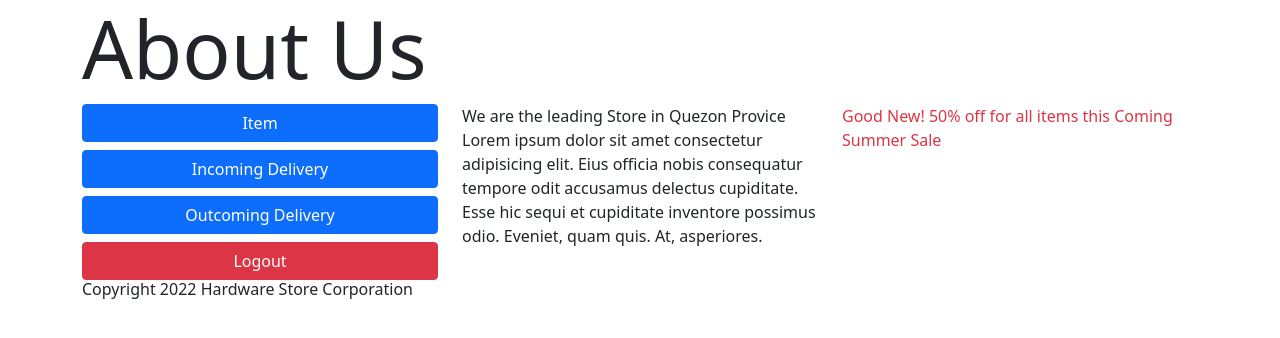
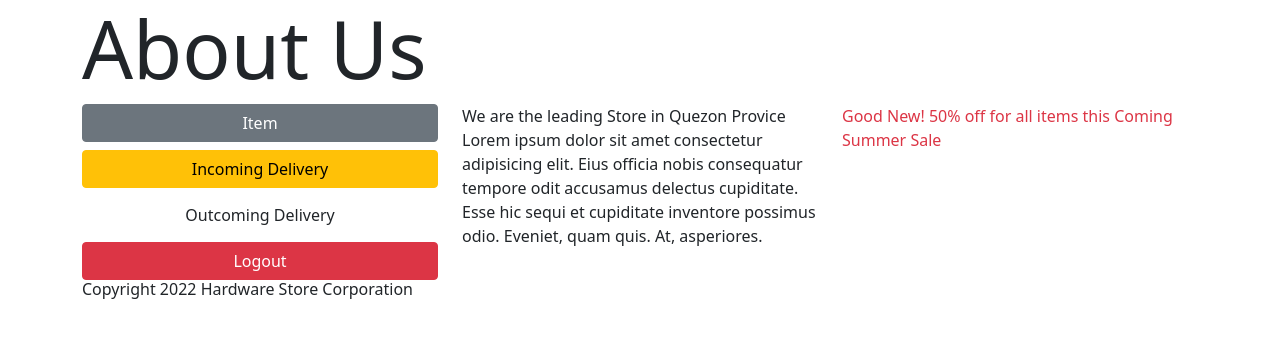
Before and after one commit to beyond34/CSIPT-ACTIVITY, a Django app: page /aboutus in a window 1280 px wide. Shown: the top 338 px of the page. Run offline with Django 4.2, Linux system fonts and the light colour scheme.

Commit message:
editing colour on layout.htm;

```diff
--- a/Manageitems/templates/layout.html
+++ b/Manageitems/templates/layout.html
@@ -17,9 +17,9 @@
             <!--Menu-->
             <div class="col">
                 <div class="d-grid gap-2">
-                    <button class="btn btn-primary" type="button">Item</button>
-                    <button class="btn btn-primary" type="button">Incoming Delivery</button>
-                    <button class="btn btn-primary" type="button">Outcoming Delivery</button>
+                    <button class="btn btn-secondary" type="button">Item</button>
+                    <button class="btn btn-warning" type="button">Incoming Delivery</button>
+                    <button class="btn btn-succes" type="button">Outcoming Delivery</button>
                     <button class="btn btn-danger" type="button">Logout</button>
                   </div>
             </div>
```
